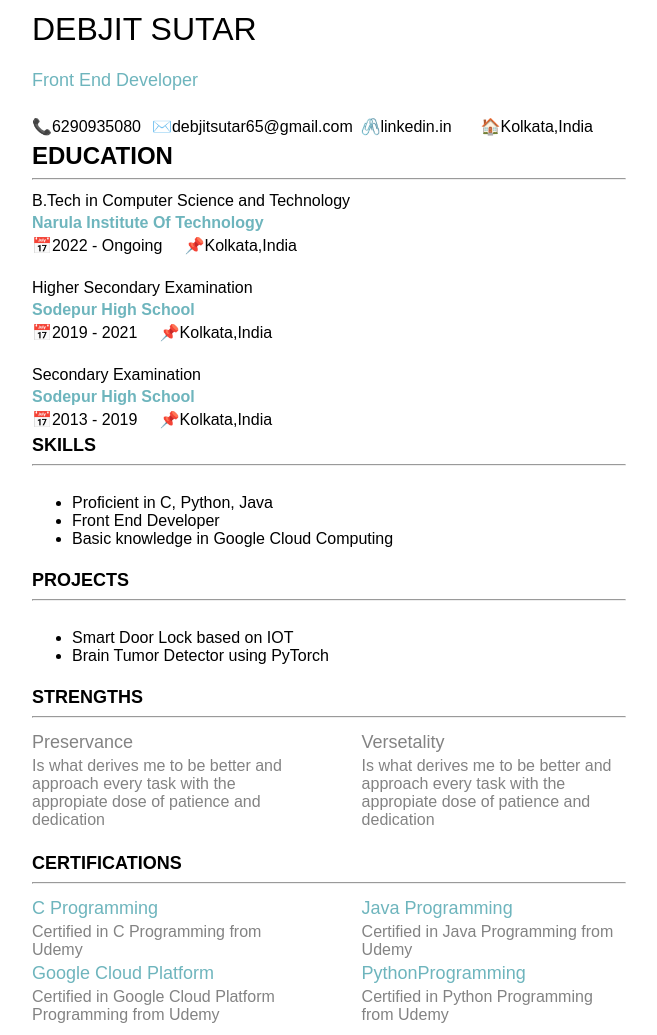
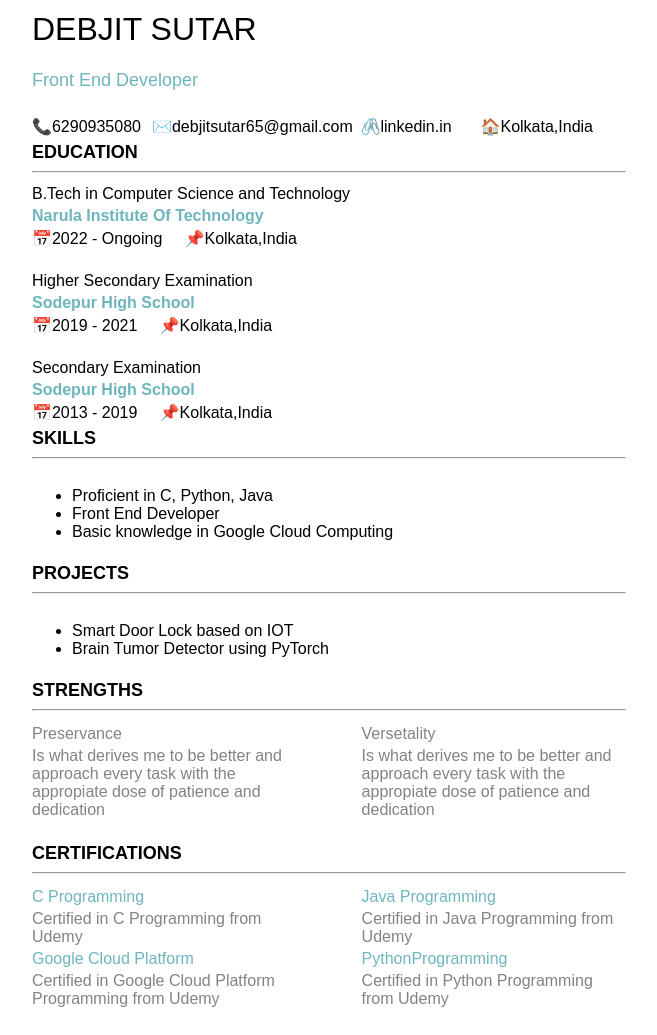
Before and after one commit to Debjitsutar/Resume, a plain HTML site: page index.html in a window 1280 px wide. Shown: the whole page, without its empty margins (311-968 px from the left). Drawn offline with Linux system fonts and the light colour scheme.

Commit message:
Update index.html

```diff
--- a/index.html
+++ b/index.html
@@ -38,7 +38,7 @@
     <table border="0" height="100" width="600">
         <tr>
             <td>
-                <font size="5"><b>EDUCATION</b></font><hr>
+                <font size="4"><b>EDUCATION</b></font><hr>
             </td>
             <tr>
                 <td>B.Tech in Computer Science and Technology</td>
@@ -148,17 +148,17 @@
              <table border="0" height="" width="600">
                 <tr>
                     <td width="45%">
-                        <font size="4" color="#838383">Preservance</font>
+                        <font size="3" color="#838383">Preservance</font>
                     </td>
                     <td width="10%"></td>
                     <td width="45%">
-                        <font size="4" color="#838383">Versetality</font>
+                        <font size="3" color="#838383">Versetality</font>
                     </td>
                 </tr>
                 <tr>
-                    <td width="45%"><font color="#838383">Is what derives me to be better and approach every task with the appropiate dose of patience and dedication</font></td>
+                    <td width="45%"><font size="3" color="#838383">Is what derives me to be better and approach every task with the appropiate dose of patience and dedication</font></td>
                     <td width="10%"></td>
-                    <td width="45%"><font color="#838383">Is what derives me to be better and approach every task with the appropiate dose of patience and dedication</font></td>
+                    <td width="45%"><font size="3" color="#838383">Is what derives me to be better and approach every task with the appropiate dose of patience and dedication</font></td>
                 </tr>
              </table>
              <br>
@@ -173,11 +173,11 @@
              <table border="0" height="" width="600">
                 <tr>
                     <td width="45%">
-                        <font size="4" color="#6eb5bd">C Programming</font>
+                        <font size="3" color="#6eb5bd">C Programming</font>
                     </td>
                     <td width="10%"></td>
                     <td width="45%">
-                        <font size="4" color="#6eb5bd">Java Programming</font>
+                        <font size="3" color="#6eb5bd">Java Programming</font>
                     </td>
                 </tr>
                 <tr>
@@ -187,17 +187,17 @@
                 </tr>
                 <tr>
                     <td width="45%">
-                        <font size="4" color="#6eb5bd">Google Cloud Platform</font>
+                        <font size="3" color="#6eb5bd">Google Cloud Platform</font>
                     </td>
                     <td width="10%"></td>
                     <td width="45%">
-                        <font size="4" color="#6eb5bd">PythonProgramming</font>
+                        <font size="3" color="#6eb5bd">PythonProgramming</font>
                     </td>
                 </tr>
                 <tr>
-                    <td width="45%"><font color="#838383">Certified in Google Cloud Platform Programming from Udemy</font></td>
+                    <td width="45%"><font size="3" color="#838383">Certified in Google Cloud Platform Programming from Udemy</font></td>
                     <td width="10%"></td>
-                    <td width="45%"><font color="#838383">Certified in Python Programming from Udemy</font></td>
+                    <td width="45%"><font size="3" color="#838383">Certified in Python Programming from Udemy</font></td>
                 </tr>
              </table>
 
```
